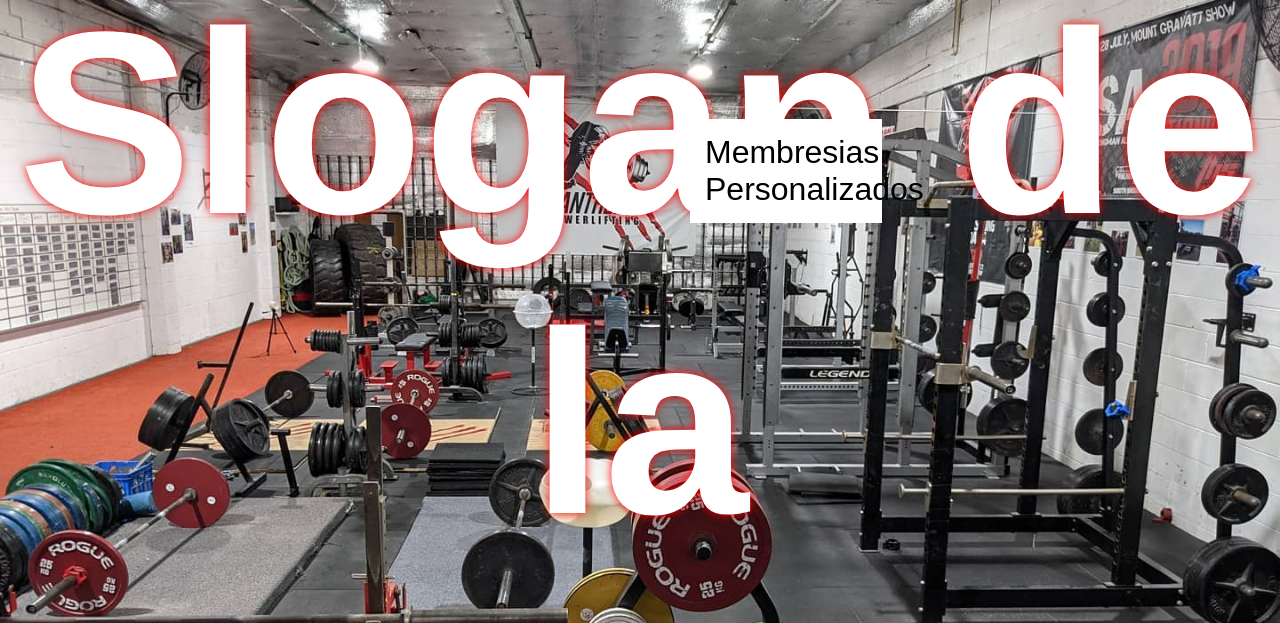
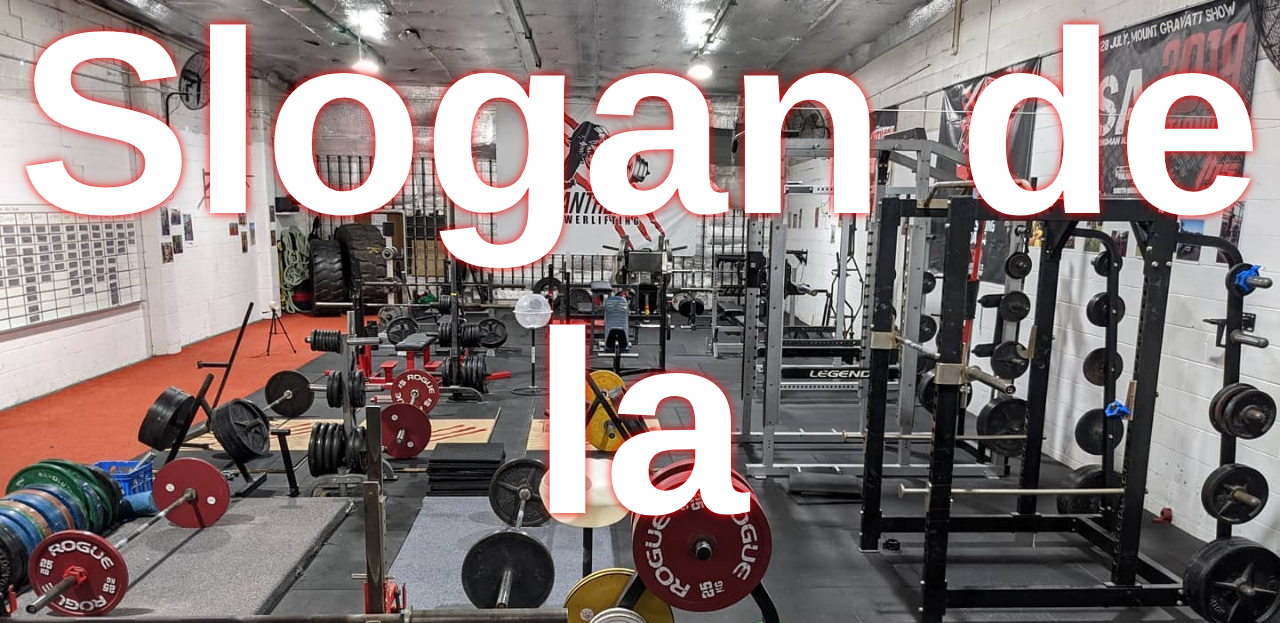
Before and after one commit to nicogargano/Entrega1-Gargano, a plain HTML site: page index.html in a window 1280 px wide. Shown: the part 177-800 px from the top of the page. Drawn offline with Linux system fonts and the light colour scheme; a web font is replaced by a local one.

Commit message:
Arreglo navbar

```diff
--- a/CSS/index.css
+++ b/CSS/index.css
@@ -45,13 +45,14 @@ a {
 
 .navegacionSubMenu {
     position: absolute;
-    width: 15%;
-    display: block;
+    width: 200px;
+    height: 100px;
+    display: none;
     color: black;
     background-color: rgb(255, 255, 255);
-    bottom: 400px;
-    left: 690px;
-    padding: 15px;
+    text-align: center;
+    right: 5px ;
+    bottom: -120px;
 }
 
 .navegacionMenu li:hover .navegacionSubMenu {
--- a/index.html
+++ b/index.html
@@ -20,13 +20,12 @@
 			<a id="logo" href="index.html"><img src="public/img/logo.webp" alt="logo"></a>
 			<ul class="navegacionMenu">
 				<li><a href="#sobreNosotros">Sobre nosotros</a></li>
-				<li><a href="#servicios">Servicios</a></li>
-				<ul class="navegacionSubMenu">
-					<li><a href="#membresias">Membresias</a></li>
-					</li>
-					<li><a href="#personalizados">Personalizados</a></li>
-					</li>
-				</ul>
+				<li><a href="#servicios">Servicios</a>
+					<ul class="navegacionSubMenu">
+						<li><a href="#membresias">Membresias</a></li>
+						<li><a href="#personalizados">Personalizados</a></li>
+					</ul>
+				</li>
 				<li><a href="pages/faq.html">FAQ</a></li>
 				<li><a href="pages/contacto.html">Contacto</a></li>
 			</ul>
```
